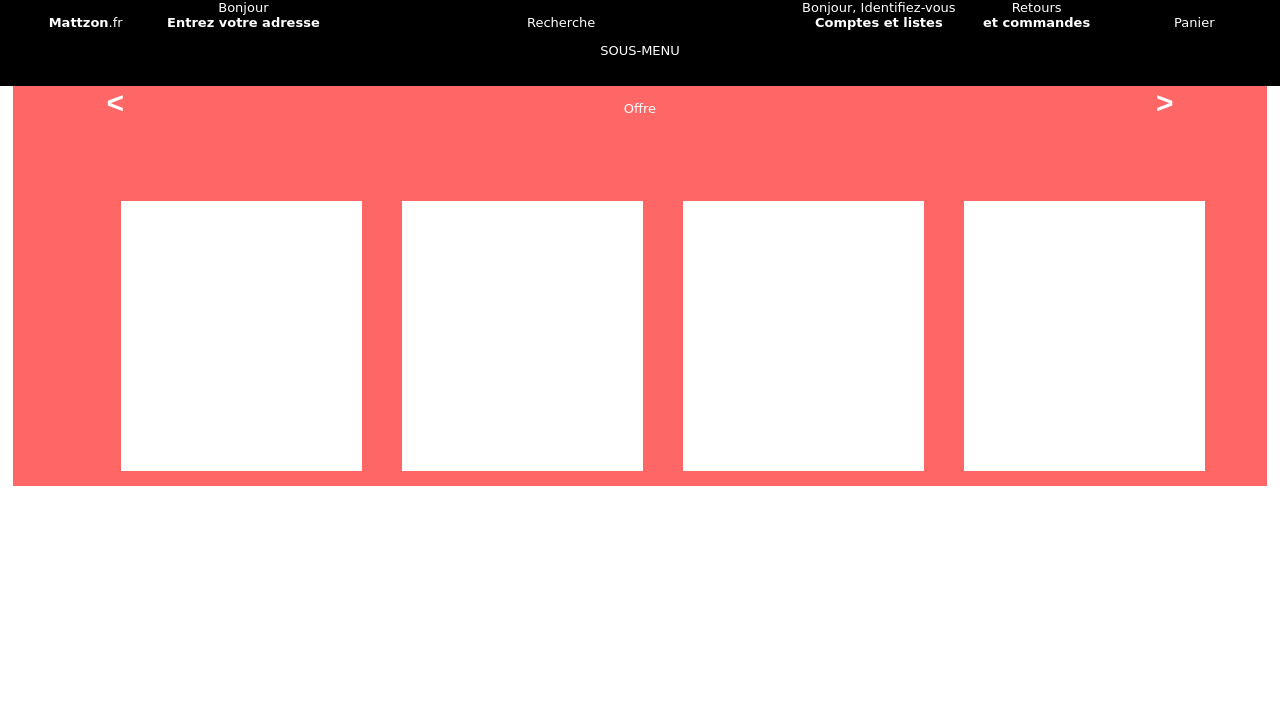
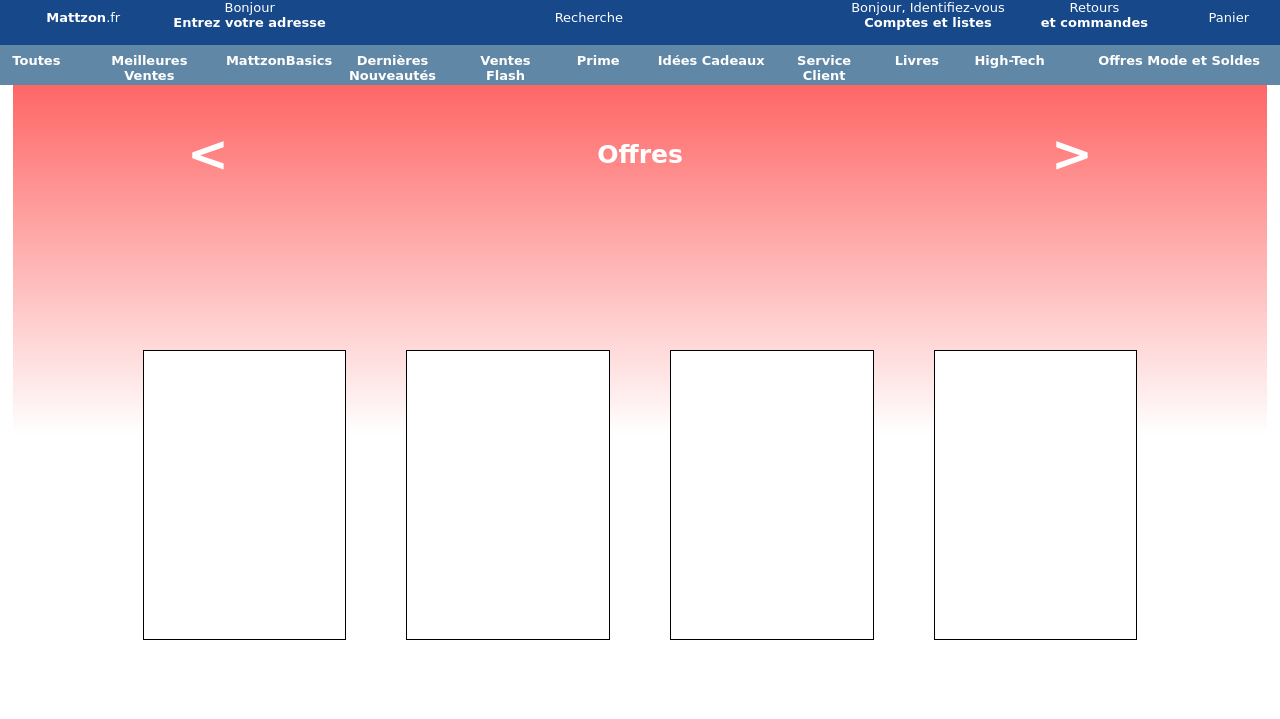
Before and after one commit to MattCo87/Mattzon, a PHP site: page / in a window 1280 px wide. Shown: the top 719 px of the page. Run offline with PHP 8.4, Linux system fonts and the light colour scheme.

Commit message:
Refonte totale

```diff
--- a/index.html
+++ b/index.html
@@ -6,60 +6,99 @@
         <link rel="stylesheet" href="style/styleindex.css">
     </head>
     <body>
+        <header id="header-menu">
     <!-- BARRE DE MENU -->
-        <div id="div-menu">
-            <p class="menu">
-                <br><strong>Mattzon</strong>.fr
-            </p>
-            <p class="menu">
-                Bonjour <br> <strong>Entrez votre adresse</strong>
-            </p>
-            <p id="recherche">
-                <br>Recherche
-            </p>
-            <p class="menu">
-                Bonjour, Identifiez-vous <br> <strong>Comptes et listes</strong>
-            </p>
-            <p class="menu">
-                Retours <br> <strong>et commandes</strong>
-            </p>
-            <p class="menu">
-                <br>Panier
-            </p>
-        </div>
+            <nav id="nav-menu">
+                <ul id="ul-menu">
+                    <li class="zone-menu2">
+                        <strong>Mattzon</strong>.fr
+                    </li>
+                    <li class="zone-menu">
+                        Bonjour <br> <strong>Entrez votre adresse</strong>
+                    </li>
+                    <li id="zone-recherche">
+                        Recherche
+                    </li>
+                    <li class="zone-menu">
+                        Bonjour, Identifiez-vous <br> <strong>Comptes et listes</strong>
+                    </li>
+                    <li class="zone-menu">
+                        Retours <br> <strong>et commandes</strong>
+                    </li>
+                    <li id="zone-panier">
+                        Panier
+                    </li>
+                </ul>
+            </nav>
     <!-- FIN BARRE DE MENU -->
-    <!-- DEBUT SOUS-MENU -->
-        <div id="div-menu">
-            SOUS-MENU
-        </div>
-    <!-- FIN SOUS-MENU -->
-    <!-- DEBUT OFFRE -->
-        <div id="div-offre">
-            <div id="div-fleche">
-                <p id="fleche">
-                    <strong> < </strong>
-                </p>
-                <p id="p-offre">
-                    Offre
-                </p>
-                <p id="fleche">
-                   <strong> > </strong>
-                </p>
-            </div>
-            <div id="div-offre-choix">
-                <p class="multi-offre">
-                    1
-                </p>
-                <p class="multi-offre">
-                    2
-                </p>
-                <p class="multi-offre">
-                    3
-                </p>
-                <p class="multi-offre">
-                    Identifiez-vous
-                </p>
-            </div>
-        </div>
+    <!-- DEBUT BARRE DE SOUS-MENU -->
+            <nav id="nav-sous-menu">
+                <ul id="ul-sous-menu">
+                    <li class="zone-sous-menu">
+                        Toutes
+                    </li>
+                    <li class="zone-sous-menu2">
+                        Meilleures Ventes
+                    </li>
+                    <li class="zone-sous-menu">
+                        MattzonBasics
+                    </li>
+                    <li class="zone-sous-menu2">
+                        Dernières Nouveautés
+                    </li>
+                    <li class="zone-sous-menu">
+                        Ventes Flash
+                    </li>
+                    <li class="zone-sous-menu">
+                        Prime
+                    </li>
+                    <li class="zone-sous-menu2">
+                        Idées Cadeaux
+                    </li>
+                    <li class="zone-sous-menu">
+                        Service Client
+                    </li>
+                    <li class="zone-sous-menu">
+                        Livres
+                    </li>
+                    <li class="zone-sous-menu">
+                        High-Tech
+                    </li>
+                    <li id="zsm-solde">
+                        Offres Mode et Soldes
+                    </li>
+                </ul>
+            </nav>
+    <!-- FIN BARRE DE SOUS-MENU -->
+        </header>
+        <main id="contenu">
+            <nav id="nav-offre">
+                <ul id="ul-nav-offre">
+                    <li class="li-fleche">
+                        <
+                    </li>
+                    <li id="li-contenu">
+                        Offres
+                    </li>
+                    <li class="li-fleche">
+                        >
+                    </li>
+                </ul>
+                <ul id="ul-offre">
+                    <li class="choix-offre">
+
+                    </li>
+                    <li class="choix-offre">
+
+                    </li>
+                    <li class="choix-offre">
+
+                    </li>
+                    <li class="choix-offre">
+
+                    </li>
+                </ul>
+            </nav>
+        </main>
     </body>
 </html>
--- a/style/styleindex.css
+++ b/style/styleindex.css
@@ -1,81 +1,150 @@
 body{
     font-family: "Comic Sans MS", cursive;
-    background-color: white;
+    background-color:white;
     margin:0;
     padding:0;
 }
 
-#div-menu{
-    font-size: 13px;
-    background-color: black;
- /*   border: 2px solid yellow;  */
-    height: 43px;
-    color: white;
-    text-align: center;
-    margin:0;
-    padding:0;
-    margin-top:0;
-    margin-bottom:0;
+#header-menu{
+    height:85px;
 }
 
-#div-offre{
-    font-size: 13px;
-    background-color: #FF6666;
-/*    border: 4px solid green;  */
-    height: 400px;
-    width: 98%;
-    color: white;
-    text-align: center;
-    margin-left:1%;
-    padding:0;
-}
-
-p{
-    display: inline-block;
-/*    border: 2px solid red;  */
+#nav-menu{
+    background-color:#16488a;
+ /*   border: 2px solid yellow;  */
+    height:45px;
+    color:white;
     margin:0;
     padding:0;
 }
 
-#p-offre{
-    height: 70px;
-    width: 68%;
+#ul-menu{
+    display:flex;
+    justify-content:center;
+    list-style:none;
+    margin:0;
+    padding:0;
 }
 
-#fleche{
-    font-family: Arial;
-    font-size: 30px;
-    height: 75px;
-    width: 15%;
+li{
+    font-size:13px;
+    text-align:center;
+
 }
-.menu{
-    width: 12%;
-    height: 40px;
-/*    border: 2px solid green;  */
+.zone-menu{
+    width:13%;
+    height:40px;
+ /*   border:2px solid green;  */
 }
 
-#recherche{
-    width: 37%;
-    height: 40px;
-/*   border: 2px solid red;  */
+.zone-menu2{
+    width:13%;
+    height:40px;
+    margin-top:10px;
 }
 
-#div-offre-choix{
-/*    border: 2px solid black; */
-    width:96%;
-    padding-top:30px;
-    margin-left:30px;
-
-}
-.multi-offre{
-    display: inline-block;
-    background-color:white;
-    height: 270px;
-    width: 20%;
-    margin-bottom:0;
-    margin-left:3%;
+#zone-recherche{
+    width:40%;
+    height:40px;
+    margin-top:10px;
+ /*   border:2px solid red;  */
 }
 
-#div-fleche{
-/*    border: 2px solid black; */
+#zone-panier{
+    width:8%;
+    height:40px;
+    margin-top:10px;
+/*    border:2px solid red; */
 }
+
+.zone-sous-menu{
+    font-weight:bold;
+ /*   border:2px solid green; */
+    color:white;
+    width:90px;
+    height:32px;
+    padding-right:20px;
+    padding-top:8px;
+}
+
+.zone-sous-menu2{
+    color:white;
+    font-weight:bold;
+    height:32px;
+/*    border:2px solid green; */
+    width:140px;
+    padding-right:20px;
+    padding-top:8px;
+}
+
+#zsm-solde{
+    color:white;
+    font-weight:bold;
+    height:32px;
+/*    border:2px solid green; */
+    text-align:right;
+    width:240px;
+    padding-right:20px;
+    padding-top:8px;
+}
+
+#ul-sous-menu{
+    background-color:#6087a6;
+    display:flex;
+    justify-content:left;
+    list-style:none;
+    margin:0;
+    padding:0;
+}
+
+#nav-offre{
+    background: linear-gradient(#F66, #FFF);
+    height: 350px;
+    width: 98%;
+    text-align: center;
+    margin-left: 1%;
+    padding: 0;
+}
+
+#ul-nav-offre{
+    height:7%;
+    display:flex;
+    list-style:none;
+    justify-content:center;
+    margin:0px;
+    padding:40px;
+}
+
+.li-fleche{
+    font-weight:bold;
+    font-family:'Verdana';
+    color:#fff;
+    font-size:50px;
+}
+
+#li-contenu{
+    font-weight:bold;
+    width:70%;
+    color:#fff;
+    font-size:25px;
+    padding-top:15px;
+}
+
+#ul-offre{
+    height:350px;
+    display:flex;
+    list-style:none;
+    justify-content:center;
+    margin-top:80px;
+    margin-left:50px;
+    margin-right:50px;
+
+    padding:50px;
+}
+
+.choix-offre{
+    background-color:white;
+    border:1px solid black;
+    width:20%;
+    margin:30px;
+}
```
Also changed, not shown: 1 other file.
